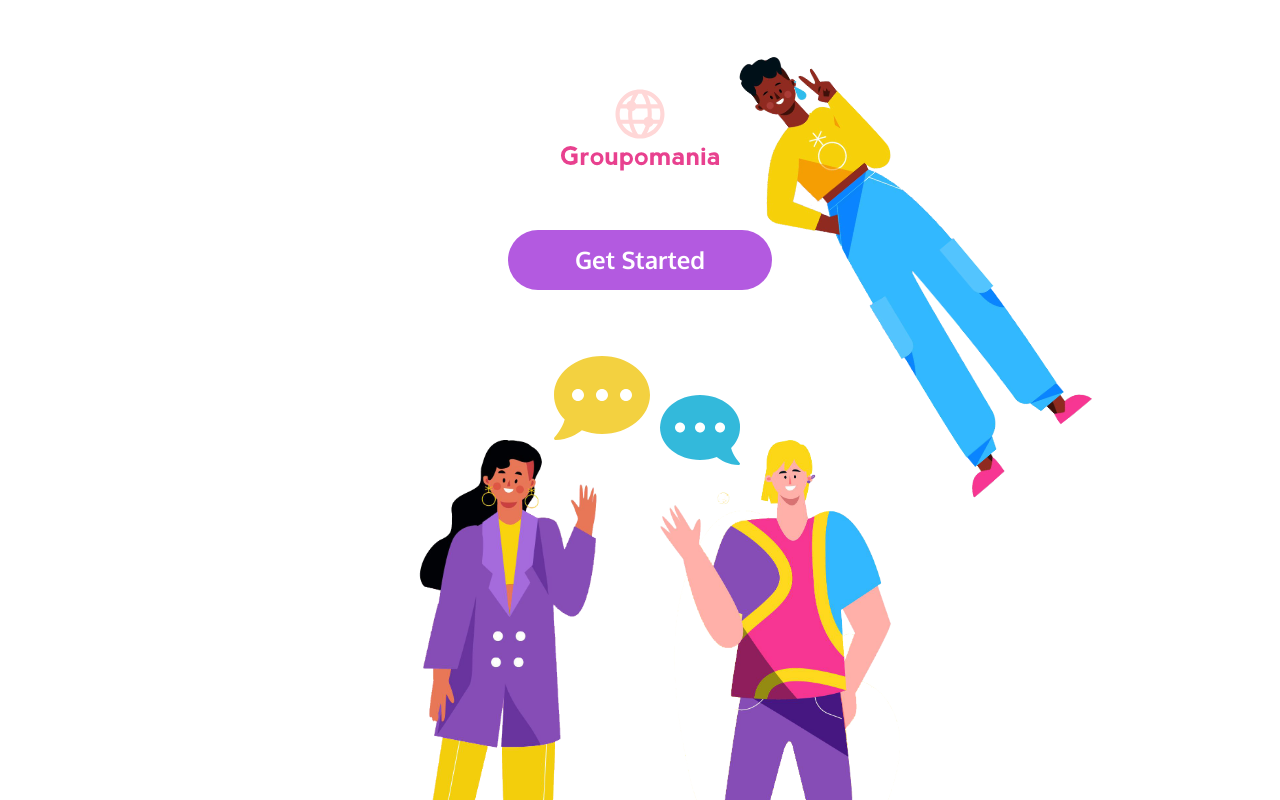
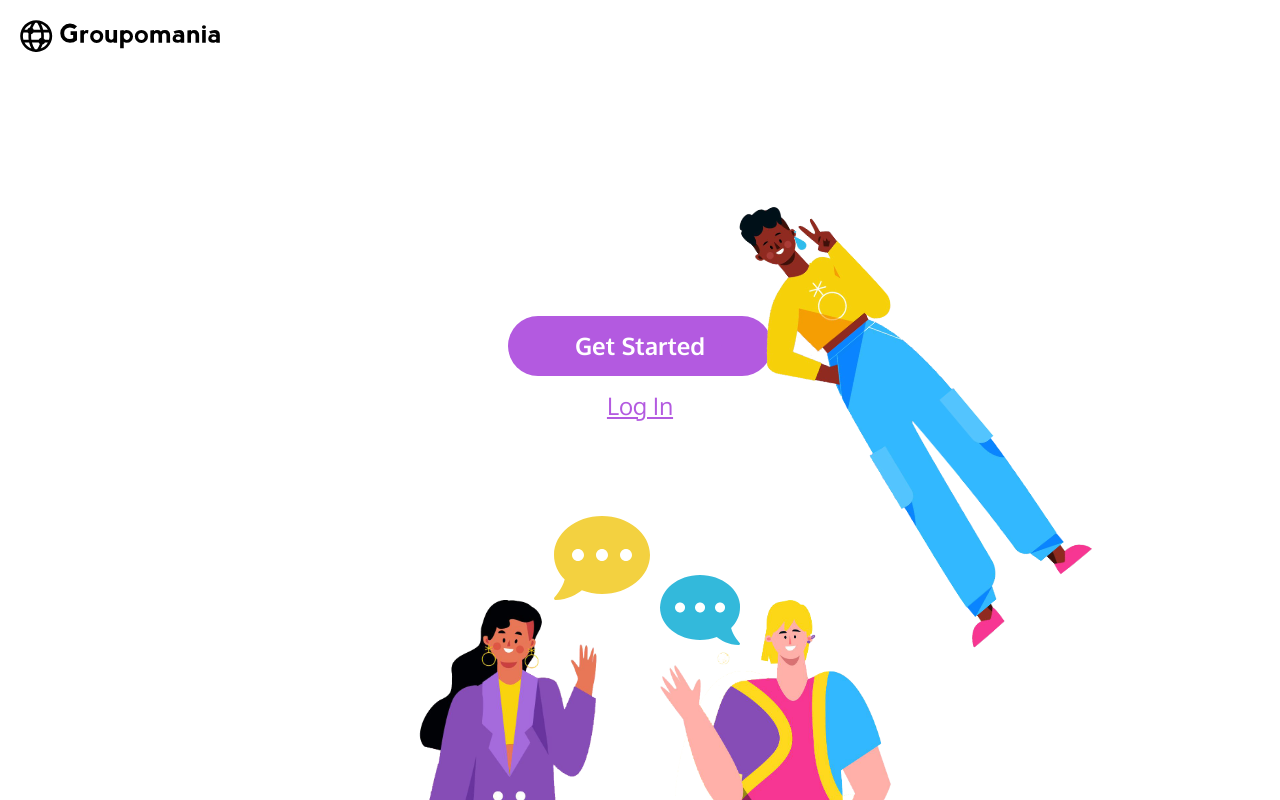
Before and after one commit to diellatseng/ChingYaoTseng_7_20042021_frontend, a Vue app: page /#/ in a window 1280 px wide. Built offline with nearby package versions, Linux system fonts and the light colour scheme.

Commit message:
move logo

```diff
--- a/src/assets/global.scss
+++ b/src/assets/global.scss
@@ -17,3 +17,7 @@ body {
   min-height: 100vh;
   font-size: 16px;
 }
+
+.link {
+  color: var(--color-primary);
+}
--- a/src/components/AppButton.vue
+++ b/src/components/AppButton.vue
@@ -52,7 +52,6 @@ export default {
   transition-duration: 0.4s;
   width: 200px;
   background-color: var(--color-primary);
-  border: none;
   padding: 1rem 2rem;
   font-size: 1.5rem;
   font-weight: bold;
--- a/src/router/index.js
+++ b/src/router/index.js
@@ -2,6 +2,7 @@ import Vue from 'vue'
 import VueRouter from 'vue-router'
 import Home from '../views/Home.vue'
 import SignUp from '../views/SignUp.vue'
+import LogIn from '../views/LogIn.vue'
 
 Vue.use(VueRouter)
 
@@ -24,6 +25,11 @@ const routes = [
     name: 'SignUp',
     component: SignUp
   },
+  {
+    path: '/login',
+    name: 'LogIn',
+    component: LogIn
+  }
 ]
 
 const router = new VueRouter({
--- a/src/views/Home.vue
+++ b/src/views/Home.vue
@@ -3,9 +3,14 @@
     <img
       class="logo"
       alt="Groupmania logo"
-      src="../assets/logo/icon-above-font.svg"
+      src="../assets/logo/icon-left-font-monochrome-black.svg"
     />
-    <AppButton :to="{ name: 'SignUp' }" theme="rounded">Get Started</AppButton>
+    <div class="container">
+      <AppButton :to="{ name: 'SignUp' }" theme="rounded"
+        >Get Started</AppButton
+      >
+      <router-link to="/login" class="link">Log In</router-link>
+    </div>
     <div class="container-image">
       <img class="img-home img-home__p1" src="../assets/images/1.png" alt="" />
       <img class="img-home img-home__p2" src="../assets/images/2.png" alt="" />
@@ -22,7 +27,7 @@ import AppButton from "@/components/AppButton.vue";
 export default {
   name: "Home",
   components: {
-    AppButton
+    AppButton,
   },
   methods: {
     onClick() {
@@ -42,8 +47,17 @@ export default {
 }
 
 .logo {
+  align-self: start;
   width: 200px;
-  margin-top: 30px;
+  padding: 20px;
+}
+
+.container {
+  display: flex;
+  flex-direction: column;
+  align-items: center;
+  margin: auto;
+  padding-bottom: 120px;
 }
 
 .container-image {
@@ -54,37 +68,42 @@ export default {
   position: absolute;
 
   &__p1 {
-    top: -260px;
+    top: -620px;
     right: -330px;
     width: 190px;
     transform: rotate(-40deg);
   }
 
   &__p2 {
-    top: 150px;
+    top: -200px;
     left: 20px;
     width: 240px;
   }
 
   &__p3 {
-    top: 150px;
+    top: -200px;
     right: 0px;
     width: 250px;
   }
 
   &__icon1 {
-    top: 60px;
+    top: -290px;
     right: -10px;
     font-size: 6rem;
     color: var(--color-secondary);
   }
 
   &__icon2 {
-    top: 100px;
+    top: -230px;
     right: -100px;
     font-size: 5rem;
     color: var(--color-accent);
     transform: rotateY(180deg);
   }
 }
+
+.link {
+  margin: 1rem;
+  font-size: 1.5rem;
+}
 </style>
--- /dev/null
+++ b/src/views/LogIn.vue
@@ -0,0 +1,3 @@
+<template>
+  <h1>Log In</h1>
+</template>
```
Also changed, not shown: src/assets/logo/icon-left-font-monochrome-custom.svg (added).
